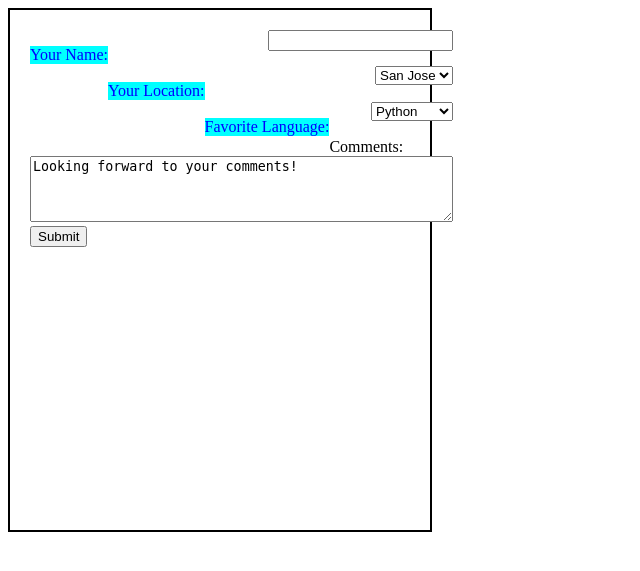
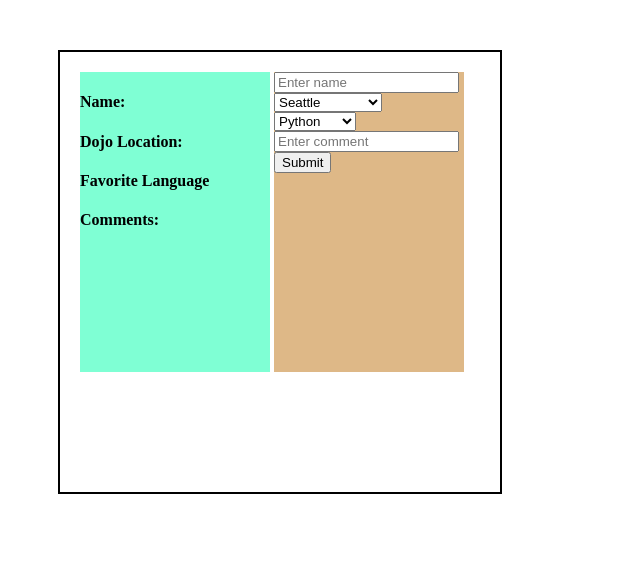
Before and after one commit to WarrenHellman/Warrens-Academy, a Flask app: page / in a window 1280 px wide. Shown: the top 571 px of the page, without its empty margins (0-640 px from the left). Run offline with Flask 2, Linux system fonts and the light colour scheme.

Commit message:
Finished skeletal structure on flask survery program

```diff
--- a/Python/python_stack/flask_fundamentals/dojo-survey/server.py
+++ b/Python/python_stack/flask_fundamentals/dojo-survey/server.py
@@ -1,14 +1,17 @@
-from flask import Flask, render_template, redirect
-
-app=Flask(__name__)
+from flask import Flask, render_template, redirect, request
+# I spend a lot of time on this. Formatting can still be updated to smooth out the inputs and
+app= Flask(__name__)
 
 @app.route('/')
 def index():
     return render_template('index.html')
+@app.route('/results', methods=['POST'])
+def showResults():
+    result = {}
+    result['name']=request.form['name']
+    result['city']=request.form['city']
+    result['language']=request.form['language']
+    result['comment']=request.form['comment']
+    return render_template('results.html', result=result)
 
-@app.route('/results', methods=['POST'])
-def results():
-    name = request.form['name']
-    comment = request.form['comment']
-    return render_template('results.html', name = name, comment = comment)
 app.run(debug=True)
--- a/Python/python_stack/flask_fundamentals/dojo-survey/static/css/styles.css
+++ b/Python/python_stack/flask_fundamentals/dojo-survey/static/css/styles.css
@@ -1,18 +1,24 @@
+.container{
+    border: 2px solid black;
+    height: 400px;
+    width: 400px;
+    margin: 50px;
+    padding: 20px;
+}
+.left {
+    display: inline-block;
+    background-color: aquamarine;
+    height: 300px;
+    width: 190px;
+    vertical-align: top;
+}
+.right {
+    display: inline-block;
+    vertical-align: top;
+    background-color: burlywood;
+    height: 300px;
+    width: 190px;
+}
 .wrapper {
-    border: 2px solid black;
-    width: 400px;
-    height: 500px;
-    padding: 10px;
-}
-.form {
-    padding: 10px;
     display: inline-block;
 }
-.left {
-    float: left;
-    background-color: aqua;
-}
-.right {
-    float: right;
-}
-p {color: blue;}
--- a/Python/python_stack/flask_fundamentals/dojo-survey/templates/index.html
+++ b/Python/python_stack/flask_fundamentals/dojo-survey/templates/index.html
@@ -1,42 +1,39 @@
 <!DOCTYPE html>
 <html>
-    <head>
-        <meta charset="utf-8">
-        <meta http-equiv="X-UA-Compatible" content="IE=edge">
-        <title>Dojo Survey</title>
-        <link rel="stylesheet" type="text/css" href="{{ url_for('static', filename='css/styles.css') }}">
-        <!-- <script src="main.js"></script> -->
-    </head>
-    <body>
-        <div class="wrapper">
-            <form class="form" action='/results' type='text'>
-                <p class='left'>Your Name:</p> <input class='right' type='text' name='name'>
-                <br>
-                <br>
-                <p class='left'>Your Location:</p>
-                <select class='right'>
-                    <option value="san_jose">San Jose</option>
-                    <option value="seattle">Seattle</option>
-                    <option value="chicago">Chicago</option>
+<head>
+    <meta charset="utf-8" />
+    <meta http-equiv="X-UA-Compatible" content="IE=edge">
+    <title>SIMPLE form exercise</title>
+    <meta name="viewport" content="width=device-width, initial-scale=1">
+    <link rel="stylesheet" type="text/css" href="{{ url_for('static', filename='css/styles.css') }}" />
+</head>
+<body>
+    <div class="container">
+
+        <div class="left">
+            <h4>Name:</h4>
+            <h4>Dojo Location:</h4>
+            <h4>Favorite Language</h4>
+            <h4>Comments:</h4>
+        </div>
+        <div class="right">
+            <form class="" action="/results" method="post">
+                <input type="text" name="name" placeholder="Enter name">
+                <select name="city">
+                    <option value="Seattle">Seattle</option>
+                    <option value="San Francisco">San Francisco</option>
+                    <option value="Chicago">Chicago</option>
                 </select>
-                <br>
-                <br>
-                <p class='left'>Favorite Language:</p>
-                <select class='right'>
+                <select name="language">
                     <option value="Python">Python</option>
+                    <option value="C#">C#</option>
                     <option value="JavaScript">Javascript</option>
-                    <option value="c-sharp">C#</option>
                 </select>
-                <br>
-                <br>
-                Comments:
-                <br>
-                <textarea rows='4' cols= '50' name='comment' form='usercomment'>Looking forward to your comments!</textarea>
-                <br>
-                <input type='submit' value='Submit'>
+                <input name="comment" type="text" placeholder="Enter comment">
+                <input class="button" type="submit" value="Submit">
             </form>
         </div>
+    </div>
 
-
-    </body>
+</body>
 </html>
--- a/Python/python_stack/flask_fundamentals/helloword-first proj/hello.py
+++ b/Python/python_stack/flask_fundamentals/helloword-first proj/hello.py
@@ -3,12 +3,11 @@ from flask import Flask, render_template
 app = Flask(__name__)
 
 @app.route('/')
+def hello_world():
+    return render_template('index.html')
 
 @app.route('/success')
 def success():
     return render_template('success.html')
 
-def hello_world():
-    return render_template('index.html')
-
 app.run(debug=True)
```
Also changed, not shown: Python/python_stack/flask_fundamentals/dojo-survey/templates/results.html (+36 -7 lines).
